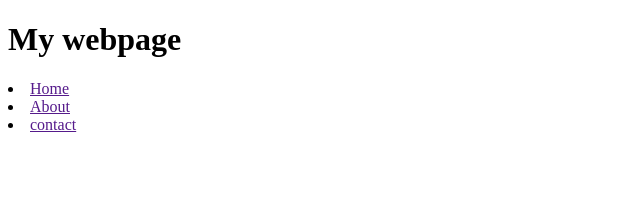
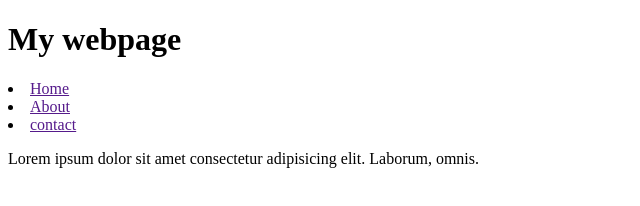
Before and after one commit to gourysreejith/git-test, a plain HTML site: page index.html in a window 1280 px wide. Shown: the whole page, without its empty margins (0-640 px from the left). Drawn offline with Linux system fonts and the light colour scheme.

Commit message:
indexpage update with tag

```diff
--- a/index.html
+++ b/index.html
@@ -16,5 +16,8 @@
             <li><a href="">contact</a></li>
         </u1>
     </nav>
+    <min>
+        <p>Lorem ipsum dolor sit amet consectetur adipisicing elit. Laborum, omnis. </p>
+    </min>
 </body>
 </html>
```
